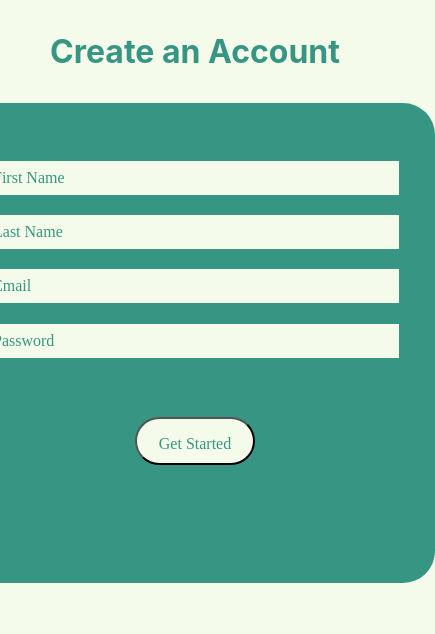
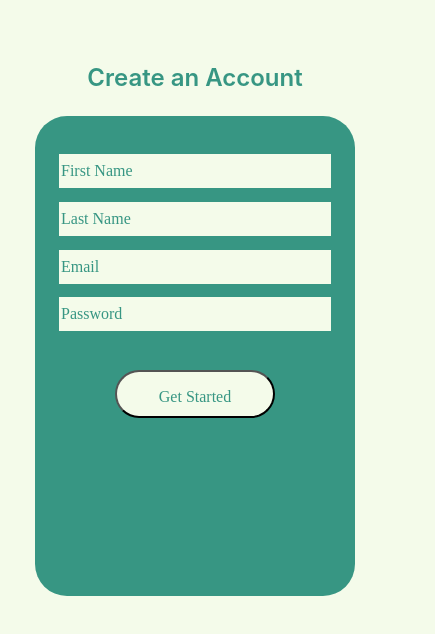
Before and after one commit to mikebrown4000/Kudos-App, a React (Create React App) app in the folder client/: page /register in a window 390 px wide. Shown: the top 634 px of the page, 435 px wide, since content can reach past the window. Built offline with nearby package versions, Linux system fonts and the light colour scheme.

Commit message:
mobile styling for register componenet

```diff
--- a/client/src/App.css
+++ b/client/src/App.css
@@ -12,22 +12,24 @@ html {
 }
 
 .register-page{
+  margin-top: 10%;
   display: flex;
   flex-direction: column;
   align-items: center;
 }
 
 .register-title{
-  font-size: 2em;
+  margin-top: 10%;
+  font-size: 1.5em;
   color:#379683;
   margin: 1em;
-  font-weight: 700;
+  font-weight: 600;
 }
 
 .register-form {
   border-radius: 2em;
   background-color: #379683;
-  width: 30em;
+  width: 20em;
   height: 30em;
   display: flex;
   flex-direction: column;
@@ -67,7 +69,7 @@ html {
   border-radius: 2em;
   margin-top: 8%;
   background-color: #f4fbea;
-  width: 25%;
+  width: 50%;
   line-height: 3em;
   height: 3em;
   color: #379683;
```
